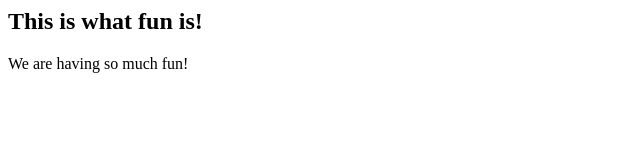
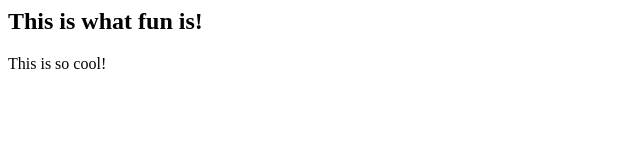
Before and after one commit to sindhunaydu/fun-times, a plain HTML site: page index.html in a window 1280 px wide. Shown: the whole page, without its empty margins (0-640 px from the left). Drawn offline with Linux system fonts and the light colour scheme.

Commit message:
Update language

```diff
--- a/index.html
+++ b/index.html
@@ -9,7 +9,7 @@
     </h2>
 
     <p>
-      We are having so much fun!
+      This is so cool!
     </p>
   </body>
 </html>
```
